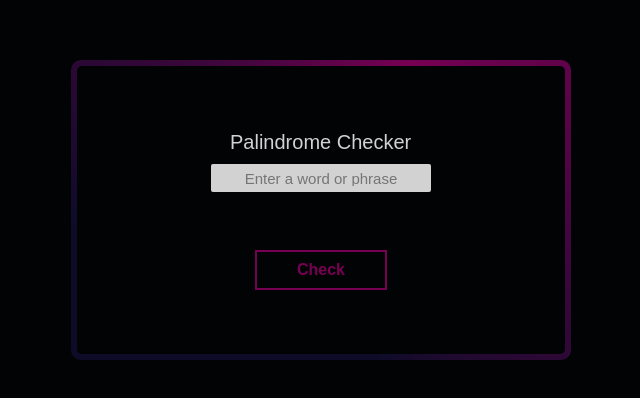
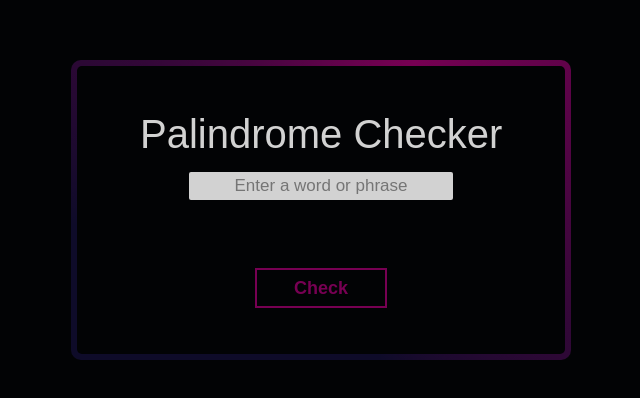
Before and after one commit to nivwer/Palindrome-Checker, a plain HTML site: page index.html in a window 1280 px wide. Shown: the part 190-588 px from the top of the page, without its empty margins (319-959 px from the left). Drawn offline with nearby package versions, Linux system fonts and the light colour scheme.

Commit message:
update styles.css

```diff
--- a/styles.css
+++ b/styles.css
@@ -40,7 +40,7 @@ body {
     justify-content: center;
     align-items: center;
     text-align: center;
-    gap: 10px;
+    gap: 15px;
     position: relative;
 	z-index: 0;
 	margin: 10px;
@@ -76,10 +76,14 @@ body {
     border-radius: 5px;
 }
 
+.container p {
+    font-size: clamp(15px, 7vw, 40px);
+}
+
 #text, #res {
-    font-size: 15px;
+    font-size: 17px;
     text-align: center;
-    width: 50%;
+    width: 60%;
     height: 28px;
     border: none;
     background-color: var(--color-letter);
@@ -102,7 +106,7 @@ body {
 }
 
 #checker {
-    font-size: 16px;
+    font-size: 18px;
     color:  var(--color-primary1);
     background: var(--color-background);
     text-align: center;
```
